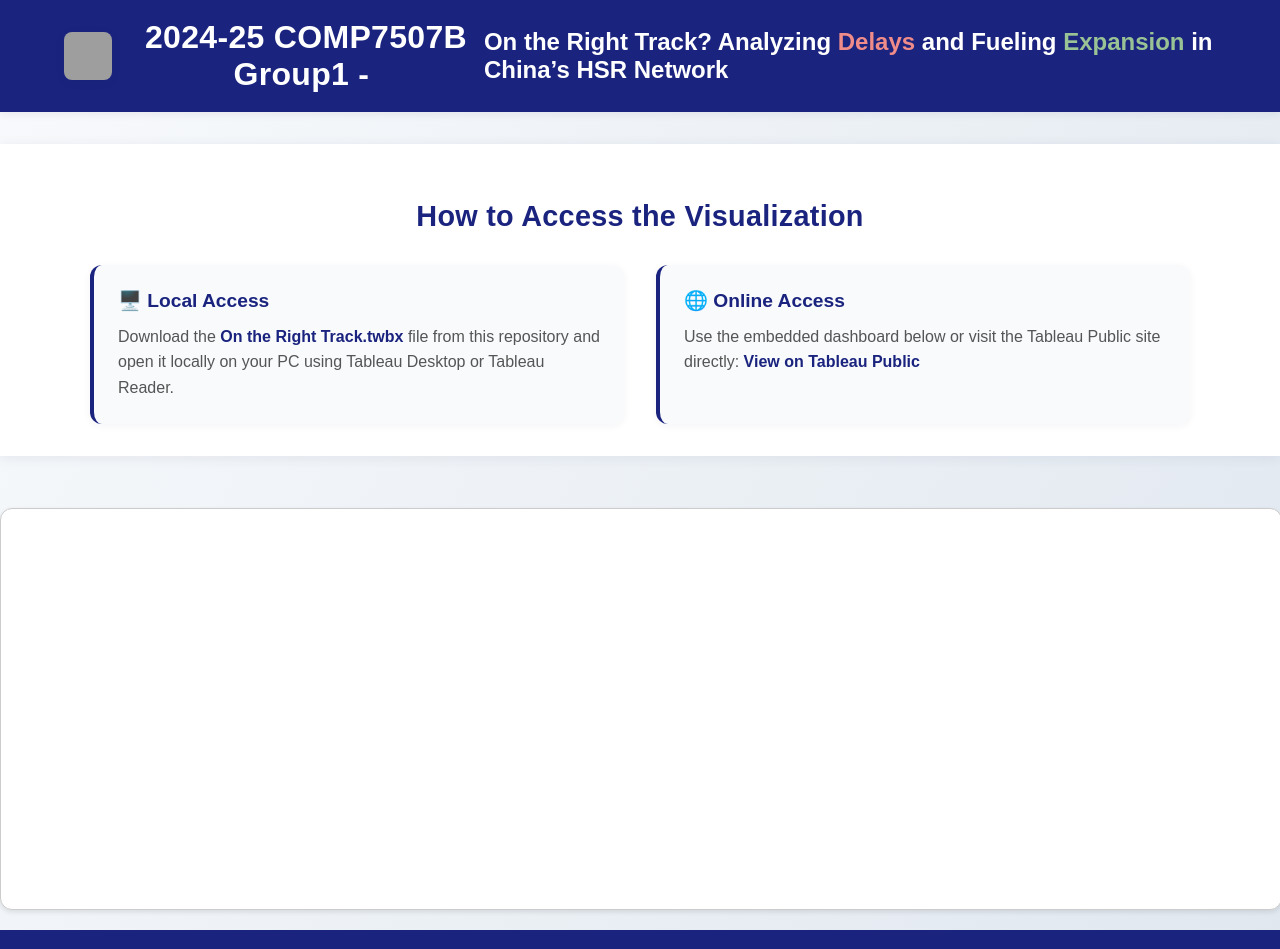
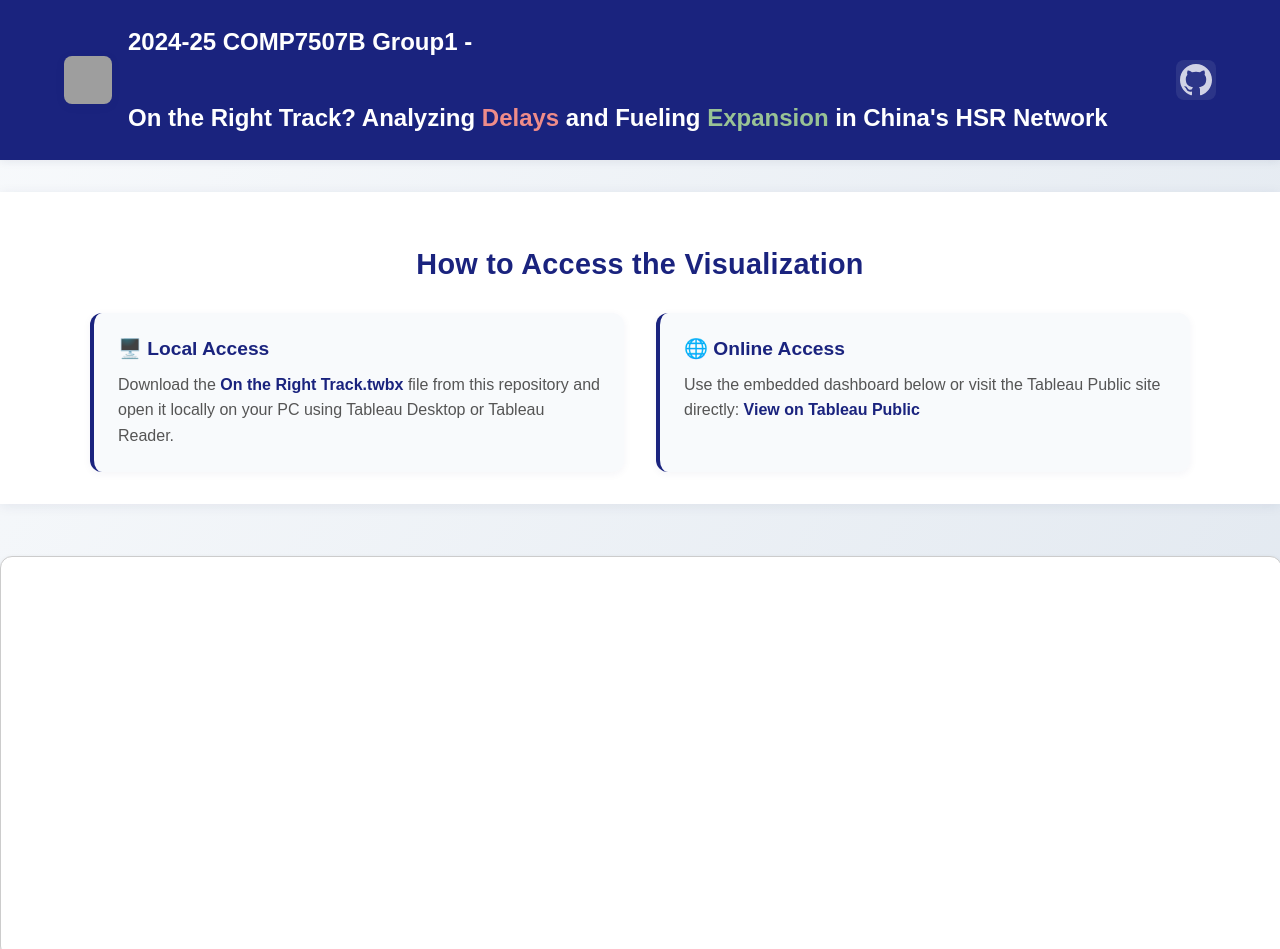
Before and after one commit to RaymondLeungKM/2425COMP7507BGroup1, a plain HTML site: page index.html in a window 1280 px wide. Shown: the top 949 px of the page. Drawn offline with Linux system fonts and the light colour scheme; grey boxes are pictures that could not be loaded.

Commit message:
- Added a Github logo and link to the Github repo - Resized the text in the header

```diff
--- a/css/style.css
+++ b/css/style.css
@@ -20,20 +20,60 @@ body {
   max-width: 90%;
   margin: 0 auto;
   padding: 0 1rem;
+  justify-content: space-between;
 }
+
+.header-text {
+  flex: 1;
+  margin-left: 1rem;
+  display: flex;
+  align-items: baseline;
+  flex-wrap: wrap;
+  gap: 0.5rem;
+}
+
 .header-logo {
   width: 48px;
   height: 48px;
   border-radius: 8px;
-  margin-right: 1rem;
   box-shadow: 0 2px 8px rgba(30, 40, 90, 0.1);
 }
+
+.github-link {
+  color: #fff;
+  text-decoration: none;
+  opacity: 0.8;
+  transition: opacity 0.3s ease, transform 0.2s ease;
+  display: flex;
+  align-items: center;
+  justify-content: center;
+  width: 40px;
+  height: 40px;
+  border-radius: 8px;
+  background: rgba(255, 255, 255, 0.1);
+}
+
+.github-link:hover {
+  opacity: 1;
+  transform: scale(1.1);
+  background: rgba(255, 255, 255, 0.2);
+}
+
 .main-header h1 {
   font-size: 2rem;
   font-weight: 700;
   margin: 0;
   letter-spacing: 0.01em;
   color: #ffffff;
+  white-space: nowrap;
+}
+
+.main-header h3 {
+  font-size: 1.2rem;
+  font-weight: 400;
+  margin: 0;
+  color: #e8eaf6;
+  line-height: 1.4;
 }
 
 .instructions-section {
--- a/index.html
+++ b/index.html
@@ -20,8 +20,15 @@
     <header class="main-header">
         <div class="header-content">
             <img src="https://public.tableau.com/static/images/On/OntheRightTrack/CoverPage/1_rss.png" alt="Logo" class="header-logo">
-            <h1>2024-25 COMP7507B Group1 -&nbsp;</h1>
-            <h2>On the Right Track? Analyzing <span style="color: rgb(239, 140, 137);">Delays</span> and Fueling <span style="color: rgb(153, 194, 149);">Expansion</span> in China’s HSR Network</h2>
+            <div class="header-text">
+                <h2>2024-25 COMP7507B Group1 -&nbsp;</h2>
+                <h2>On the Right Track? Analyzing <span style="color: rgb(239, 140, 137);">Delays</span> and Fueling <span style="color: rgb(153, 194, 149);">Expansion</span> in China's HSR Network</h2>
+            </div>
+            <a href="https://github.com/RaymondLeungKM/2425COMP7507BGroup1" target="_blank" rel="noopener noreferrer" class="github-link">
+                <svg width="32" height="32" viewBox="0 0 24 24" fill="currentColor">
+                    <path d="M12 0c-6.626 0-12 5.373-12 12 0 5.302 3.438 9.8 8.207 11.387.599.111.793-.261.793-.577v-2.234c-3.338.726-4.033-1.416-4.033-1.416-.546-1.387-1.333-1.756-1.333-1.756-1.089-.745.083-.729.083-.729 1.205.084 1.839 1.237 1.839 1.237 1.07 1.834 2.807 1.304 3.492.997.107-.775.418-1.305.762-1.604-2.665-.305-5.467-1.334-5.467-5.931 0-1.311.469-2.381 1.236-3.221-.124-.303-.535-1.524.117-3.176 0 0 1.008-.322 3.301 1.23.957-.266 1.983-.399 3.003-.404 1.02.005 2.047.138 3.006.404 2.291-1.552 3.297-1.23 3.297-1.23.653 1.653.242 2.874.118 3.176.77.84 1.235 1.911 1.235 3.221 0 4.609-2.807 5.624-5.479 5.921.43.372.823 1.102.823 2.222v3.293c0 .319.192.694.801.576 4.765-1.589 8.199-6.086 8.199-11.386 0-6.627-5.373-12-12-12z"/>
+                </svg>
+            </a>
         </div>
     </header>
 
```
